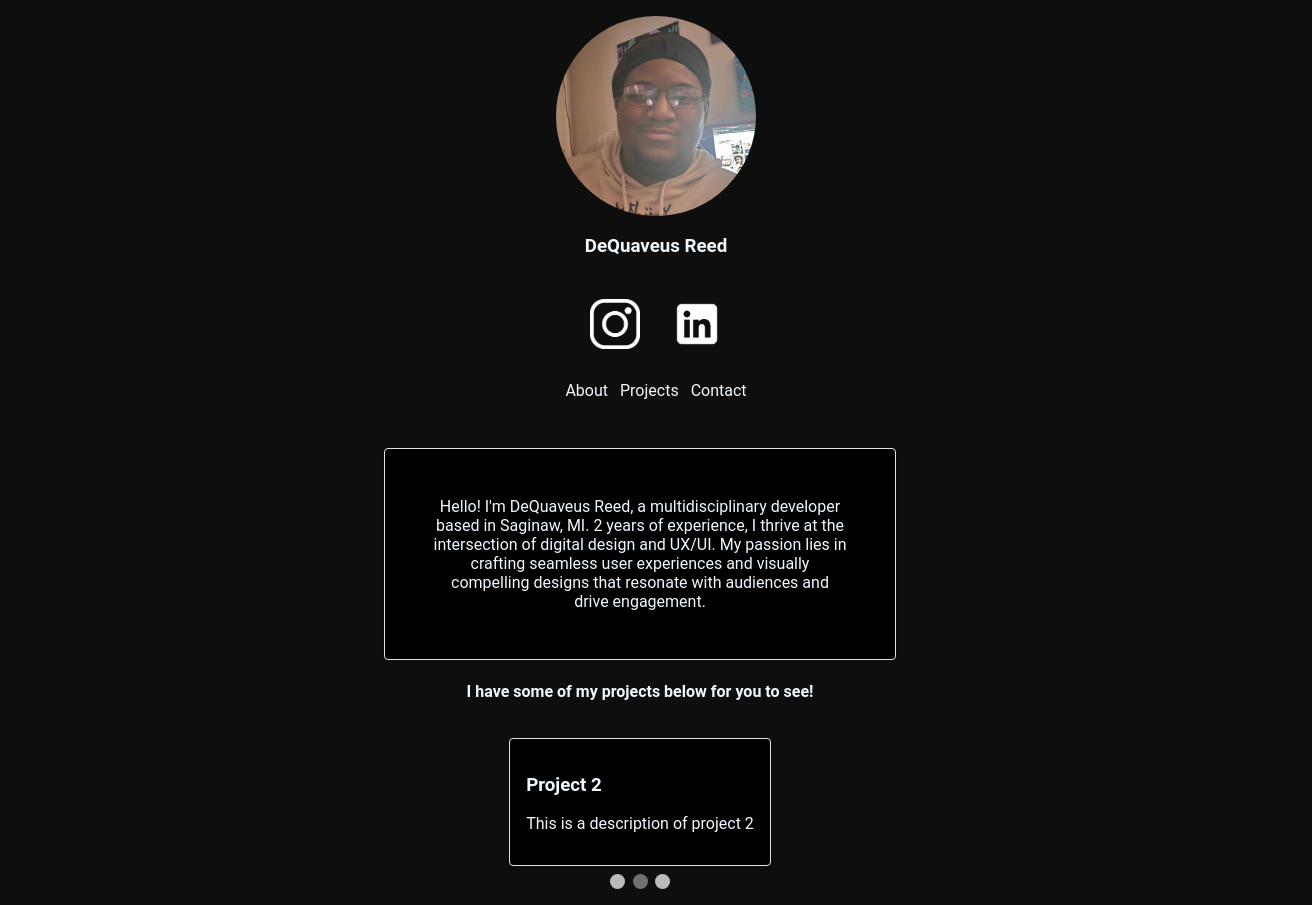
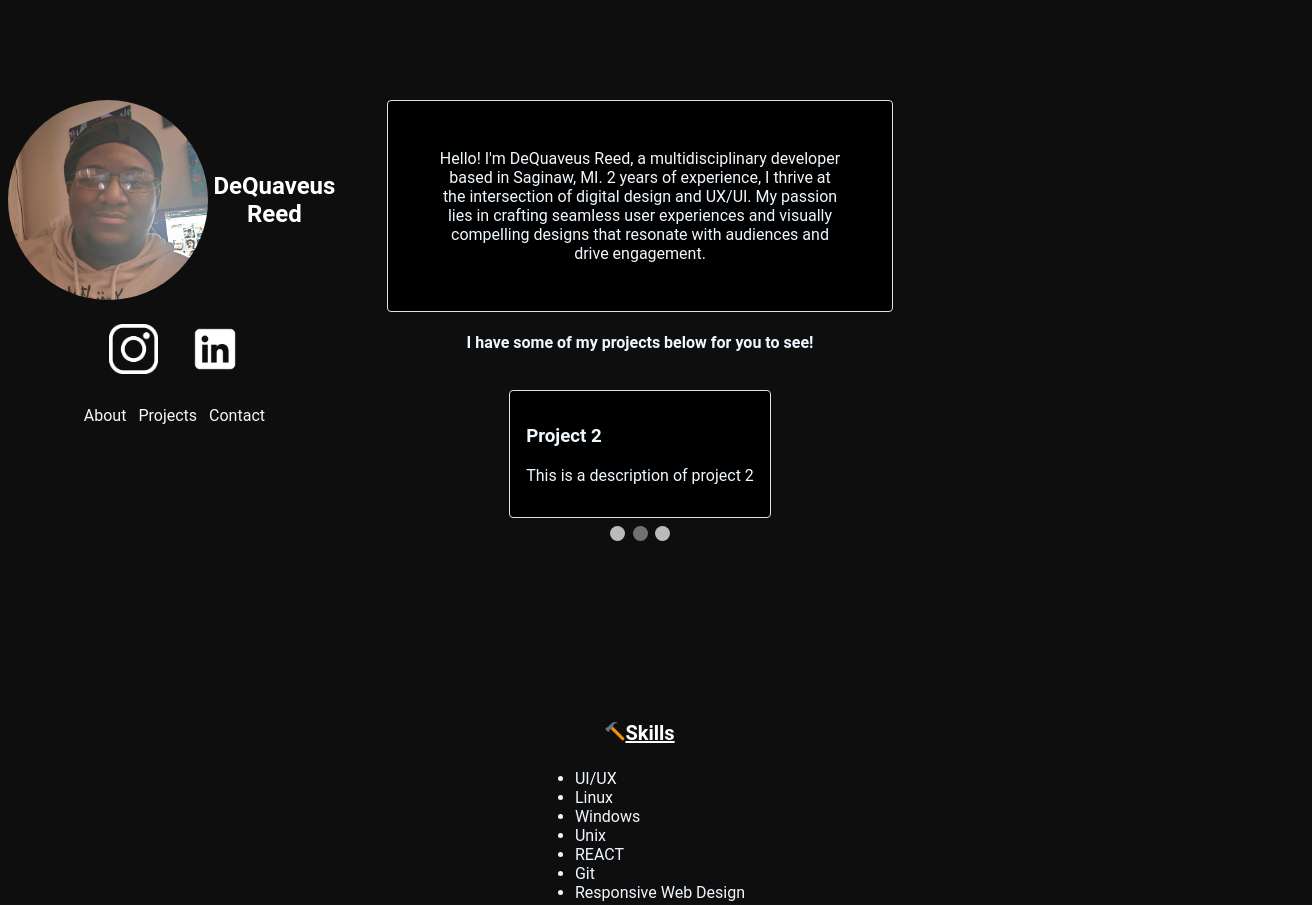
Before and after one commit to notMaitreya/mysite, a plain HTML site: page main/index.html in a window 1280 px wide. Shown: the top 905 px of the page, 1312 px wide, since content can reach past the window. Drawn offline with Linux system fonts and the light colour scheme.

Commit message:
Version 0.1

```diff
--- a/main/index.html
+++ b/main/index.html
@@ -10,8 +10,10 @@
 <body>
     <div id="header">
         <div id="main">
-            <img id="me" src="Images/pf image 1.jpg" alt="quay reed">
-            <h3>DeQuaveus Reed</h3>
+            <div id="title">
+                <img id="me" src="Images/pf image 1.jpg" alt="quay reed">
+                <h3>DeQuaveus Reed</h3>
+            </div>
             <div id="links">
                 <ul>
                     <a href="https://www.instagram.com/maitreya.vfx/" target="_blank"><img id="insta" src="./Images/pngfind.com-instagram-png-22629.png" alt="quay reed"></a>
@@ -75,7 +77,6 @@
             <div id="contact-info">
                 <p>Email : <b>qreed0321@gmail.com</b></p>
                 <p>Number : <b>989-702-5599</b></p>
-                <p><b>4942 Fontaine Blvd Apt C3, 48603, Saginaw, MI</b></p>
             </div>
     </section>
     <footer>
--- a/main/scripts/script.js
+++ b/main/scripts/script.js
@@ -1,7 +1,7 @@
 var imgs = document.querySelectorAll('#slider .card');
 var dots = document.querySelectorAll('.dot');
 var currentImg = 0; // index of the first image
-const interval = 3000;
+const interval = 4000; // interval time in milliseconds
 var timer = setInterval(changeSlide, interval);
 
 function changeSlide(n) { //function that controls the slider
--- a/main/styles/styles.css
+++ b/main/styles/styles.css
@@ -2,19 +2,40 @@ body {
     background-repeat: no-repeat;
     background-size: cover;
     background-attachment: fixed;
-    margin: auto;
     font-family: 'Roboto', sans-serif;
     background-color: #0f0e0e;
     color: aliceblue;
 }
+#header {
+    display: flex;
+    justify-content: center;
+    position: fixed;
+    margin: auto;
+}
 #main {
-    display: flex;
     flex-direction: column;
     align-items: center;
-    margin: auto;
-    padding: 1rem;
     width: 100%;
 }
+
+#title {
+    display: flex;
+    text-align: center;
+    flex-direction: row;
+    font-size: 2rem;
+    color: #ffffff;
+    font-weight: bold;
+}
+
+#title h3 {
+    text-align: center;
+    justify-content: center;
+    display: flex;
+    font-size: 1.5rem;
+    color: #ffffff;
+    margin: auto;
+}
+
 h2 {
     text-align: center;
     text-decoration: underline;
@@ -23,6 +44,10 @@ h2 {
     font-size: 1.25rem;
     color: #ffffff;
     margin-bottom: 0.5rem;
+}
+
+section{
+    margin-top: 100px;
 }
 /*Adjust links to have space*/
 #nav-links {
```
